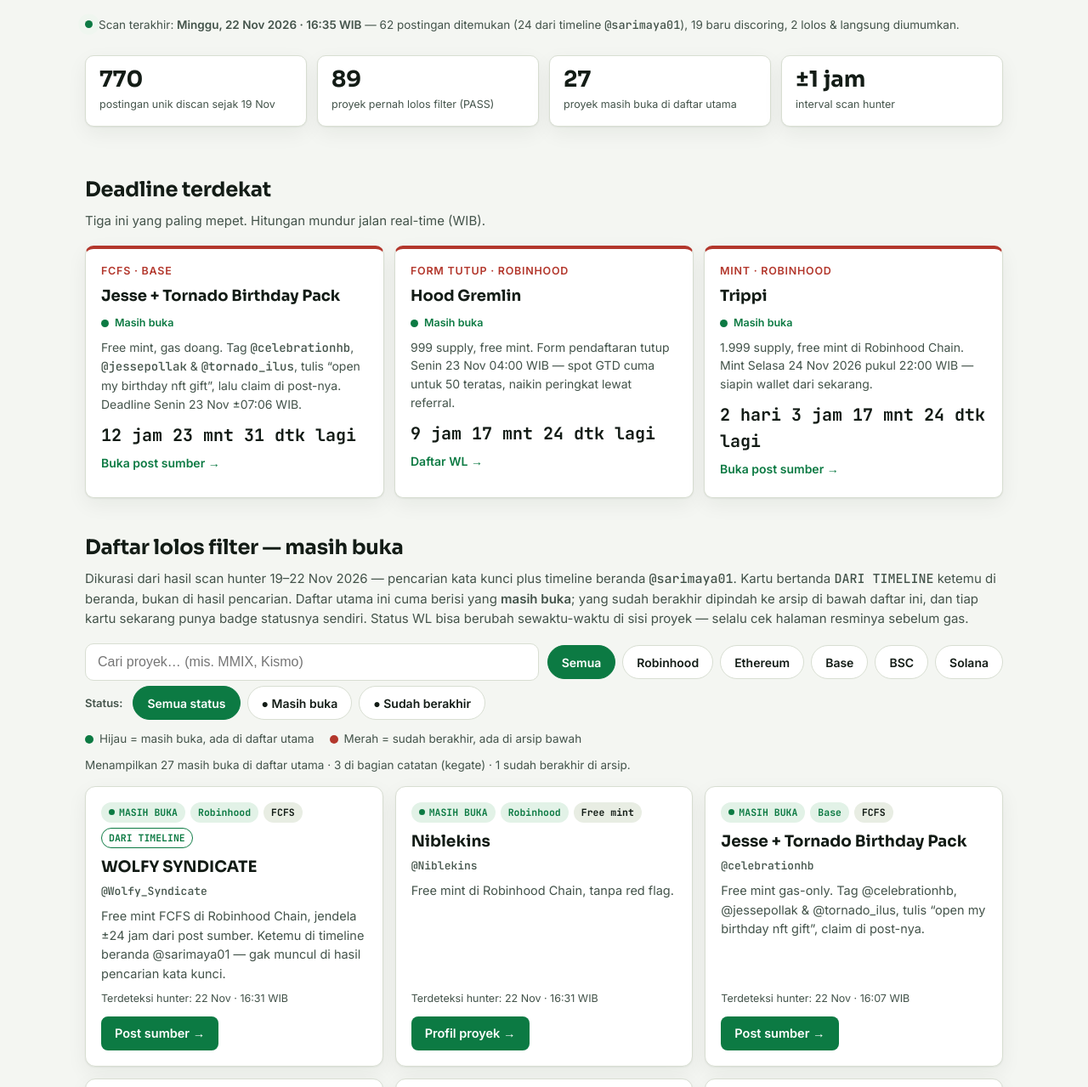
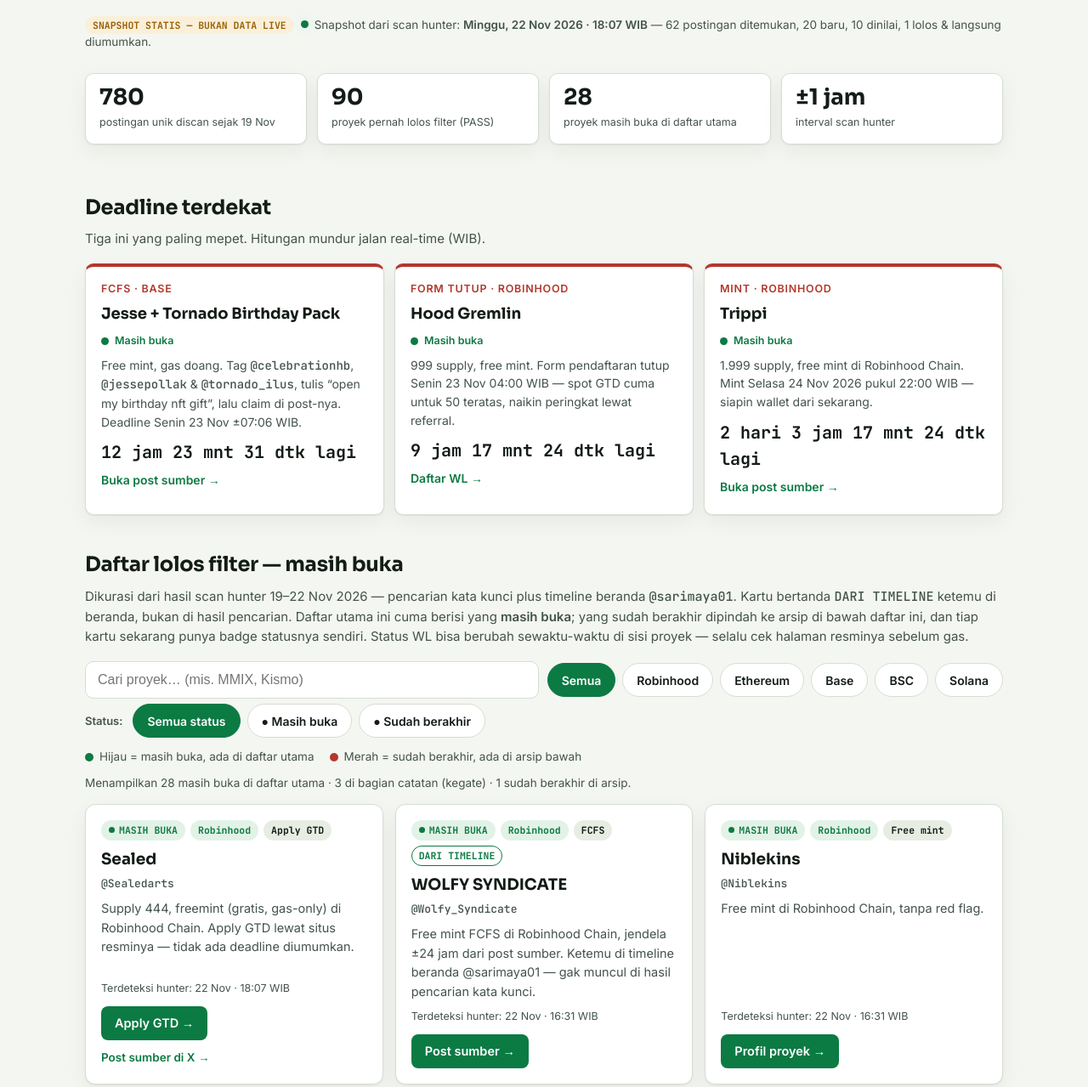
Before and after one commit to awalsa/wl-tracker, a plain HTML site: page index.html in a window 1280 px wide. Shown: the part 447-1726 px from the top of the page at 85% size. Drawn offline with Linux system fonts and the light colour scheme.

Commit message:
WL Tracker — auto-refresh 2026-11-22 18:07 WIB

```diff
--- a/index.html
+++ b/index.html
@@ -176,6 +176,8 @@
         font-weight: 600; font-size: 14.5px; text-decoration: none;
       }
       .card a.go:hover { filter: brightness(1.07); }
+      .card a.post-link { align-self: flex-start; color: var(--accent); font-weight: 600; font-size: 13.5px; text-decoration: none; padding: 2px 0; }
+      .card a.post-link:hover { text-decoration: underline; }
       .empty { display: none; padding: 28px; text-align: center; color: var(--ink-soft); border: 1px dashed var(--line); border-radius: 12px; }
 
       /* ---------- Checker ---------- */
@@ -244,11 +246,11 @@
         </svg>
         <h1>Radar <span class="grn">free mint</span> &amp; whitelist, tanpa noise.</h1>
         <p class="lede">Bot kami memindai X tiap jam dari dua sumber sekaligus: <strong>pencarian kata kunci</strong> dan <strong>timeline beranda <span class="mono">@sarimaya01</span></strong> — dua-duanya lewat sesi akun itu, karena di berandanya WL baru sering nongol duluan sebelum ketemu pencarian. Yang tampil di daftar utama cuma yang lolos tiga syarat: <strong>gratis / gas-only</strong>, <strong>chain didukung</strong>, dan <strong>tanpa red flag</strong>. Tiga proyek yang lolos scan tapi ternyata kegate di lapangan kami pisahkan di bagian bawah — biar gak ada yang kejebak. Yang <strong>sudah berakhir</strong> juga dipisah ke arsipnya sendiri di paling bawah daftar, jadi daftar utama isinya cuma yang <strong>masih buka</strong>.</p>
-        <p class="scanline"><span class="live-dot" aria-hidden="true"></span>Scan terakhir: <strong>Minggu, 22 Nov 2026 · 16:35 WIB</strong> — 62 postingan ditemukan (24 dari timeline <span class="mono">@sarimaya01</span>), 19 baru discoring, 2 lolos &amp; langsung diumumkan.</p>
+        <p class="scanline"><span class="tag warn" style="margin-right:8px;">SNAPSHOT STATIS — BUKAN DATA LIVE</span><span class="live-dot" aria-hidden="true"></span>Snapshot dari scan hunter: <strong>Minggu, 22 Nov 2026 · 18:07 WIB</strong> — 62 postingan ditemukan, 20 baru, 10 dinilai, 1 lolos &amp; langsung diumumkan.</p>
         <div class="stats">
-          <div class="stat"><b>770</b><span>postingan unik discan sejak 19 Nov</span></div>
-          <div class="stat"><b>89</b><span>proyek pernah lolos filter (PASS)</span></div>
-          <div class="stat"><b>27</b><span>proyek masih buka di daftar utama</span></div>
+          <div class="stat"><b>780</b><span>postingan unik discan sejak 19 Nov</span></div>
+          <div class="stat"><b>90</b><span>proyek pernah lolos filter (PASS)</span></div>
+          <div class="stat"><b>28</b><span>proyek masih buka di daftar utama</span></div>
           <div class="stat"><b>±1 jam</b><span>interval scan hunter</span></div>
         </div>
       </section>
@@ -341,12 +343,12 @@
 
       <section aria-labelledby="how-h">
         <h2 class="sec" id="how-h">Cara hunter menyaring</h2>
-        <p class="sec-sub">Dari 770 postingan yang discan, cuma sebagian kecil yang lolos. Ini filternya:</p>
+        <p class="sec-sub">Dari 780 postingan yang discan, cuma sebagian kecil yang lolos. Ini filternya:</p>
         <div class="steps">
           <div class="step">
             <div class="num">LANGKAH 01</div>
             <h3>Scan X tiap jam, dua sumber</h3>
-            <p>Hunter memantau postingan free mint &amp; whitelist baru dari 8 kueri pencarian (termasuk kueri khusus Ethereum) <em>dan</em> dari timeline beranda <span class="mono">@sarimaya01</span> — dua-duanya lewat sesi akun itu. Di scan terakhir, 24 dari 62 postingan datang dari timeline, dan 1 dari 2 yang lolos berasal dari sana.</p>
+            <p>Hunter memantau postingan free mint &amp; whitelist baru dari 8 kueri pencarian (termasuk kueri khusus Ethereum) <em>dan</em> dari timeline beranda <span class="mono">@sarimaya01</span> — dua-duanya lewat sesi akun itu. Di scan pukul 16:35 WIB, 24 dari 62 postingan datang dari timeline, dan 1 dari 2 yang lolos berasal dari sana.</p>
           </div>
           <div class="step">
             <div class="num">LANGKAH 02</div>
@@ -376,7 +378,7 @@
       </div>
 
       <footer>
-        <p>Data di halaman ini adalah snapshot hasil scan hunter per <strong>Minggu, 22 Nov 2026, 16:35 WIB</strong> — sumbernya pencarian kata kunci X dan timeline beranda <span class="mono">@sarimaya01</span>. Halaman diperbarui tiap ada rilis data baru.</p>
+        <p>Data di halaman ini adalah <strong>snapshot statis</strong> hasil scan hunter per <strong>Minggu, 22 Nov 2026, 18:07 WIB</strong> — bukan data live. Sumbernya pencarian kata kunci X dan timeline beranda <span class="mono">@sarimaya01</span>. Halaman diperbarui tiap ada rilis data baru.</p>
         <p>Beberapa link bertanda <span class="mono">ref</span> adalah link referral — gak ngaruh ke harga atau peluangmu, tapi bantu operasional situs ini. Bukan saran finansial; free mint pun tetap butuh gas dan riset sendiri.</p>
       </footer>
 
@@ -384,6 +386,10 @@
 
     <script>
       var PROJECTS = [
+        { name: "Sealed", handle: "@Sealedarts", chain: "Robinhood", type: "Apply GTD", seen: "22 Nov · 18:07 WIB",
+          note: "Supply 444, freemint (gratis, gas-only) di Robinhood Chain. Apply GTD lewat situs resminya — tidak ada deadline diumumkan.",
+          url: "https://sealedarts.xyz/apply", cta: "Apply GTD",
+          post: "https://x.com/Sealedarts/status/2124441773774692577" },
         { name: "WOLFY SYNDICATE", handle: "@Wolfy_Syndicate", chain: "Robinhood", type: "FCFS", seen: "22 Nov · 16:31 WIB", src: "timeline",
           note: "Free mint FCFS di Robinhood Chain, jendela ±24 jam dari post sumber. Ketemu di timeline beranda @sarimaya01 — gak muncul di hasil pencarian kata kunci.",
           url: "https://x.com/i/status/2124397507732218180", cta: "Post sumber" },
@@ -505,6 +511,7 @@
           '<p class="note">' + esc(p.note) + '</p>' +
           '<div class="seen">Terdeteksi hunter: ' + esc(p.seen) + '</div>' +
           '<a class="go" href="' + esc(p.url) + '" target="_blank" rel="noopener">' + (p.ended ? 'Arsip: ' : '') + esc(p.cta) + ' →</a>' +
+          (p.post ? '<a class="post-link" href="' + esc(p.post) + '" target="_blank" rel="noopener">Post sumber di X →</a>' : '') +
         '</article>';
       }
 
```
